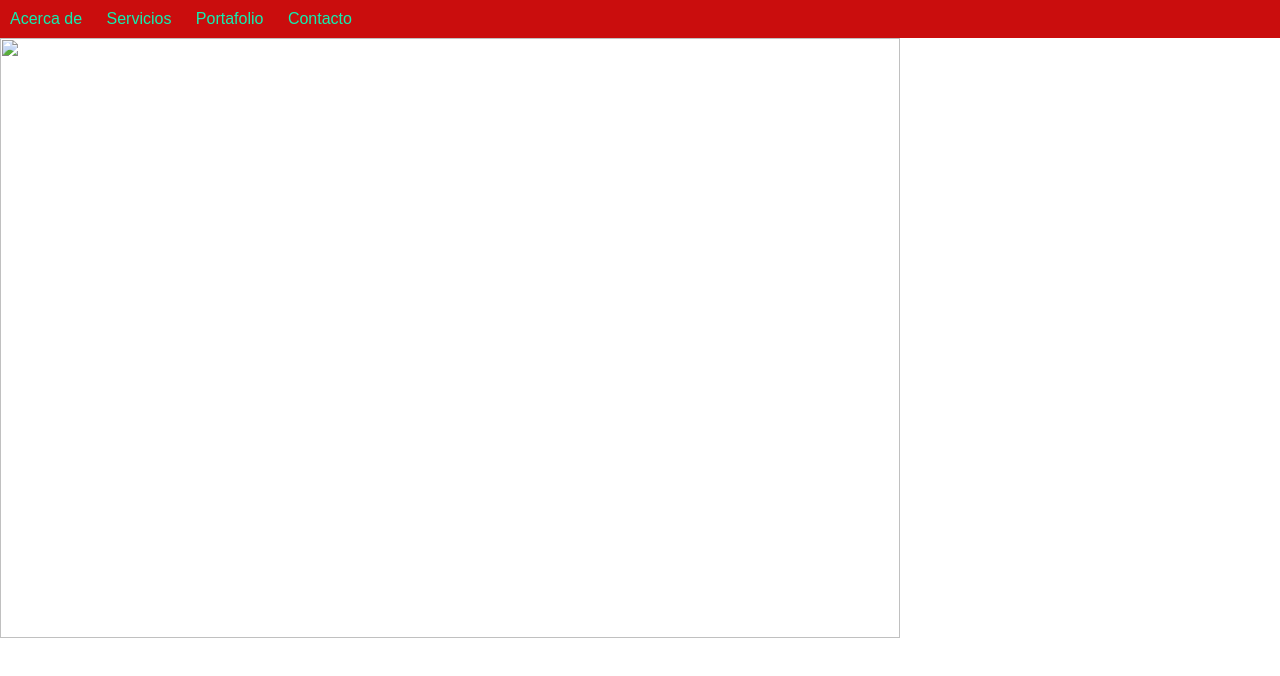
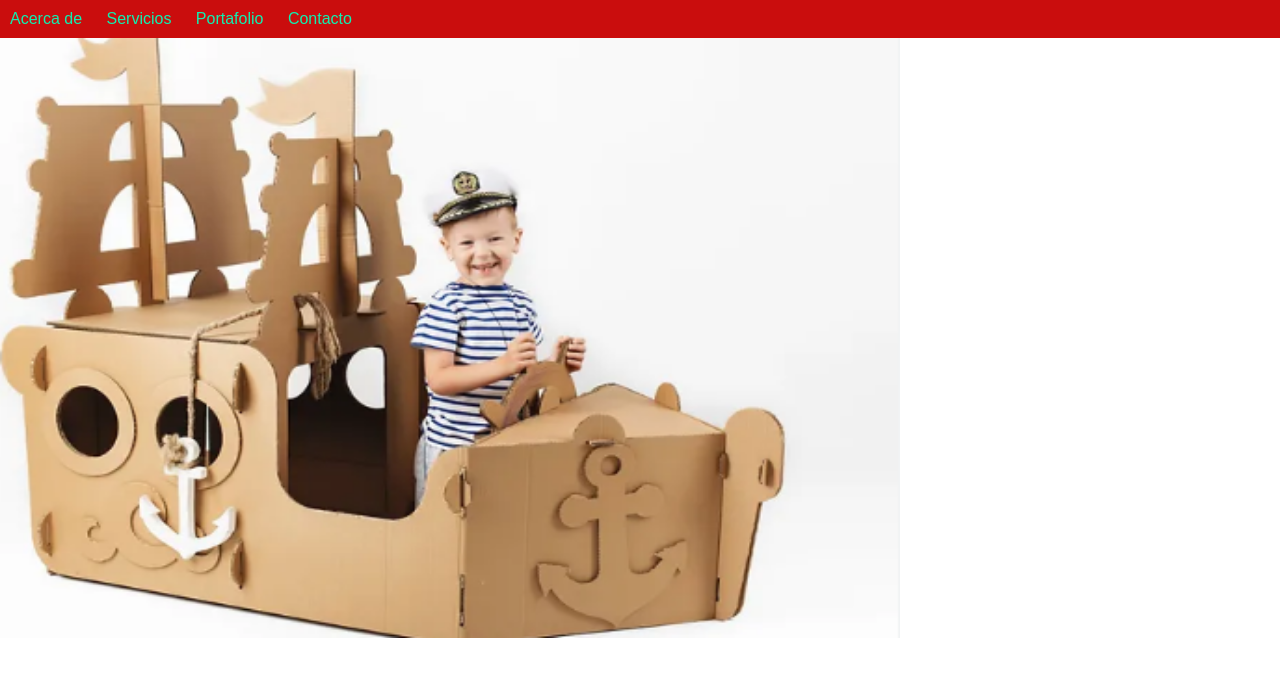
Before and after one commit to whale543/whale543.github.io, a plain HTML site: page index.html in a window 1280 px wide. Drawn offline with Linux system fonts and the light colour scheme.

Commit message:
Add files via upload

```diff
--- a/index.html
+++ b/index.html
@@ -32,5 +32,5 @@ nav a {
     </ol>
     </nav>
     </header>
-    <img src="nutri.png" width="900" height="600">
+    <img src="a.png" width="900" height="600">
     </body> </html>
```
Also changed, not shown: a.png (added).
